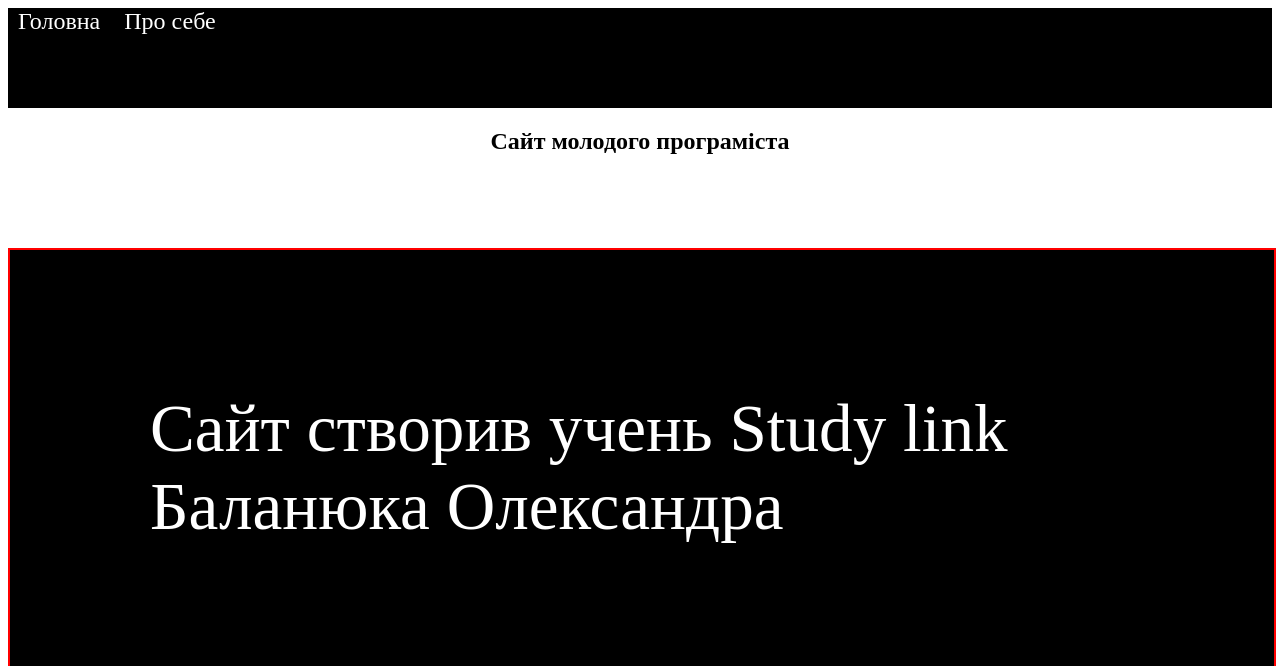
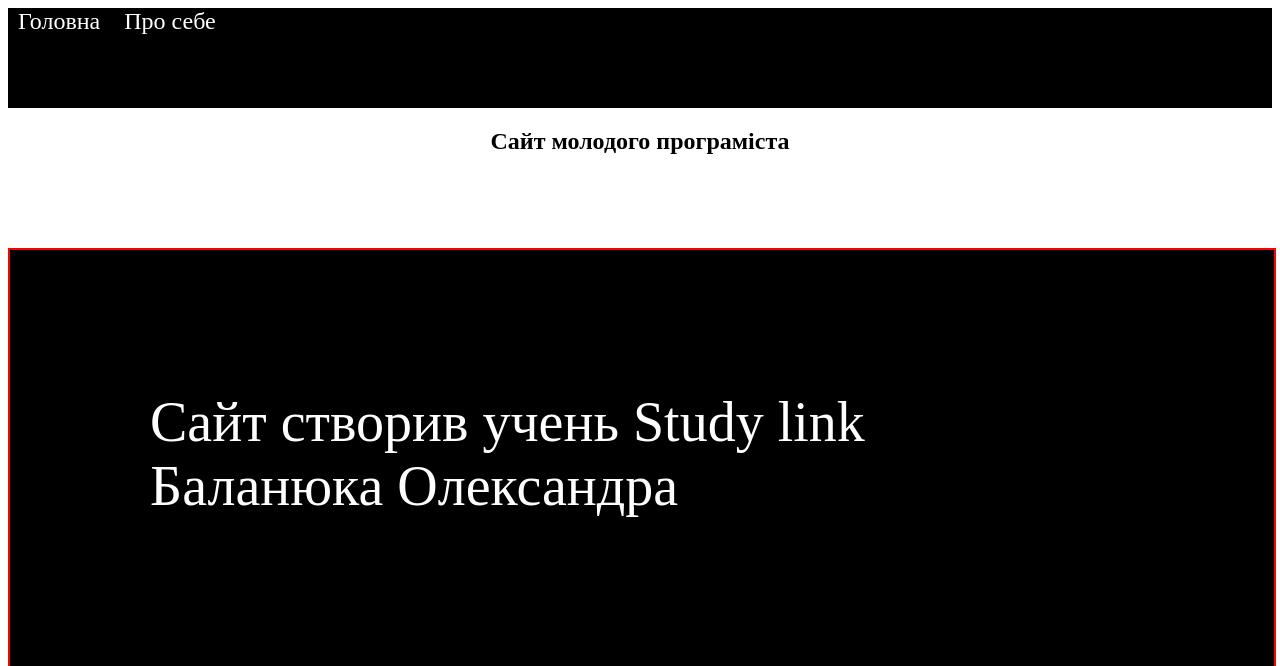
Before and after one commit to Canekk10SL/Canekk10SL.github.io, a plain HTML site: page t16/z2.html in a window 1280 px wide. Shown: the top 666 px of the page. Drawn offline with Linux system fonts and the light colour scheme.

Commit message:
Update z2.html

```diff
--- a/t16/z2.html
+++ b/t16/z2.html
@@ -24,7 +24,7 @@ height:120px;
 .name{
 color:white;
 float:left;
-font-size:420%;
+font-size:350%;
 margin:140px;
 }
 .glavniy{
```
